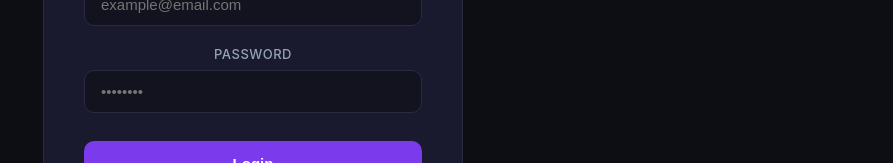
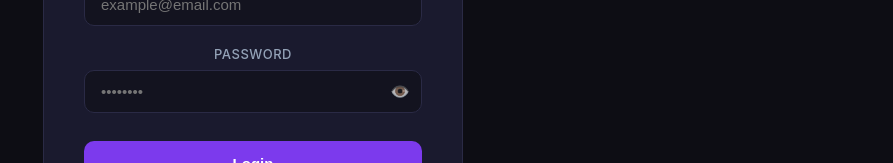
Before and after one commit to Alelover01/personalHub, a React (Vite) app in the folder personalHubFrontend/: page /login in a window 1280 px wide. Shown: the part 419-582 px from the top of the page, without its empty margins (387-1280 px from the left). Built offline with nearby package versions, Linux system fonts and the light colour scheme; no server answers.

Commit message:
Added the show/hide password function to the login and password

```diff
--- a/personalHubFrontend/src/pages/Login.jsx
+++ b/personalHubFrontend/src/pages/Login.jsx
@@ -7,6 +7,7 @@ import styles from './Login.module.css';
 const Login = () => {
   const [email, setEmail] = useState('');
   const [password, setPassword] = useState('');
+  const [showPassword, setShowPassword] = useState(false);
   const [error, setError] = useState('');
   const [loading, setLoading] = useState(false);
   const { login } = useAuth();
@@ -53,14 +54,23 @@ const Login = () => {
           </div>
           <div className={styles.field}>
             <label className={styles.label}>Password</label>
+            <div className={styles.passwordWrapper}>
               <input
                 className={styles.input}
-              type="password"
+                type={showPassword ? 'text' : 'password'}
                 placeholder="••••••••"
                 value={password}
                 onChange={(e) => setPassword(e.target.value)}
                 required
               />
+              <button
+                type="button"
+                className={styles.eyeButton}
+                onClick={() => setShowPassword(!showPassword)}
+              >
+                {showPassword ? '🙈' : '👁️'}
+              </button>
+            </div>
           </div>
           <button className={styles.button} type="submit" disabled={loading}>
             {loading ? 'Login loading...' : 'Login'}
--- a/personalHubFrontend/src/pages/Login.module.css
+++ b/personalHubFrontend/src/pages/Login.module.css
@@ -137,3 +137,31 @@
 .link:hover {
   text-decoration: underline;
 }
+.passwordWrapper {
+  position: relative;
+  display: flex;
+  align-items: center;
+}
+
+.passwordWrapper .input {
+  width: 100%;
+  padding-right: 44px;
+}
+
+.eyeButton {
+  position: absolute;
+  right: 12px;
+  background: none;
+  border: none;
+  cursor: pointer;
+  font-size: 16px;
+  padding: 0;
+  display: flex;
+  align-items: center;
+  opacity: 0.7;
+  transition: opacity 0.2s;
+}
+
+.eyeButton:hover {
+  opacity: 1;
+}
--- a/personalHubFrontend/src/pages/Register.jsx
+++ b/personalHubFrontend/src/pages/Register.jsx
@@ -7,6 +7,7 @@ const Register = () => {
   const [name, setName] = useState('');
   const [email, setEmail] = useState('');
   const [password, setPassword] = useState('');
+  const [showPassword, setShowPassword] = useState(false);
   const [error, setError] = useState('');
   const [loading, setLoading] = useState(false);
   const navigate = useNavigate();
@@ -62,14 +63,23 @@ const Register = () => {
           </div>
           <div className={styles.field}>
             <label className={styles.label}>Password</label>
+            <div className={styles.passwordWrapper}>
               <input
                 className={styles.input}
-              type="password"
+                type={showPassword ? 'text' : 'password'}
                 placeholder="••••••••"
                 value={password}
                 onChange={(e) => setPassword(e.target.value)}
                 required
               />
+              <button
+                type="button"
+                className={styles.eyeButton}
+                onClick={() => setShowPassword(!showPassword)}
+              >
+                {showPassword ? '🙈' : '👁️'}
+              </button>
+            </div>
           </div>
           <button className={styles.button} type="submit" disabled={loading}>
             {loading ? 'Registration loading...' : 'Register'}
--- a/personalHubFrontend/src/pages/Register.module.css
+++ b/personalHubFrontend/src/pages/Register.module.css
@@ -146,3 +146,31 @@
 .link:hover {
   text-decoration: underline;
 }
+.passwordWrapper {
+  position: relative;
+  display: flex;
+  align-items: center;
+}
+
+.passwordWrapper .input {
+  width: 100%;
+  padding-right: 44px;
+}
+
+.eyeButton {
+  position: absolute;
+  right: 12px;
+  background: none;
+  border: none;
+  cursor: pointer;
+  font-size: 16px;
+  padding: 0;
+  display: flex;
+  align-items: center;
+  opacity: 0.7;
+  transition: opacity 0.2s;
+}
+
+.eyeButton:hover {
+  opacity: 1;
+}
```
Lines whose indentation alone changed are shown as unchanged.
